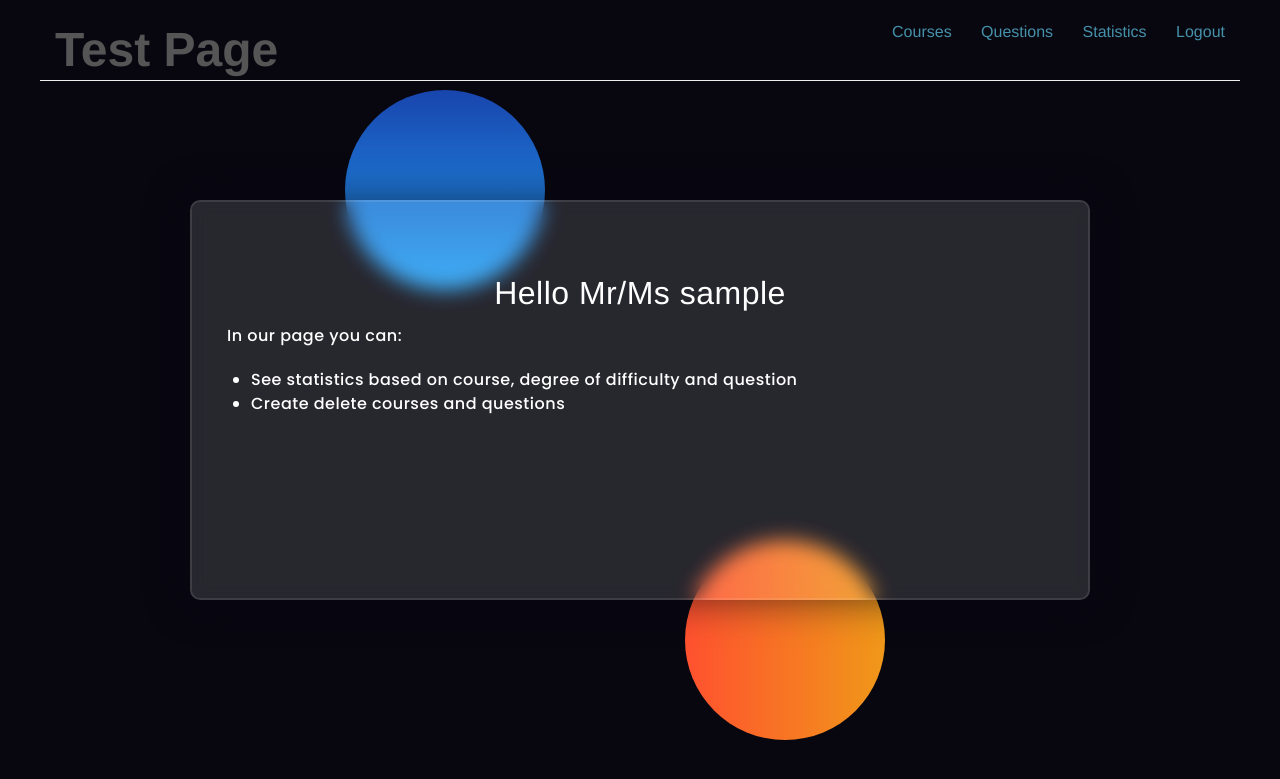
After one commit to georgepoul/test_app, a PHP site: page /teacher/teacher.php in a window 1280 px wide. The commit adds this page. Shown: the top 779 px of the page. Run offline with PHP 8.4, Linux system fonts and the light colour scheme; the visitor is signed in with stand-in values (Sample User, id 1); some libraries are stand-ins or nearby versions.

Commit message:
Added teacher home page and logout

```diff
--- /dev/null
+++ b/teacher/teacher.php
@@ -0,0 +1,40 @@
+<?php
+session_start();
+if ($_SESSION['role'] == 'Teacher') {
+?>
+
+<!DOCTYPE html>
+<html lang="en">
+<head>
+    <title>Test Page</title>
+    <link rel="stylesheet" href="../css/template.css">
+    <link rel="preconnect" href="https://fonts.gstatic.com">
+    <link rel="stylesheet" href="../https://cdnjs.cloudflare.com/ajax/libs/font-awesome/5.15.4/css/all.min.css">
+    <link href="https://fonts.googleapis.com/css2?family=Poppins:wght@300;500;600&display=swap" rel="stylesheet">
+
+    <?php
+    require('../templates/teacherHeader.inc.php');
+    ?>
+
+</head>
+<body style="background-color: #080710">
+<div class="background">
+    <div class="shape"></div>
+    <div class="shape"></div>
+</div>
+<form>
+    <h3 style="text-align: center">Hello Mr/Ms <?php echo $_SESSION['username']; ?> </h3>
+    <p style="text-align: left">In our page you can: </p>
+    <ul>
+        <li>See statistics based on course, degree of difficulty and question</li>
+        <li>Create delete courses and questions</li>
+    </ul>
+</form>
+</body>
+</html>
+
+<?php
+}else{
+    echo '<h4>401, Unauthorized</h4>';
+}
+?>
--- /dev/null
+++ b/templates/teacherHeader.inc.php
@@ -0,0 +1,23 @@
+<!DOCTYPE html>
+<html>
+<head>
+    <title><?php if (isset($title)) print($title); else print("Το καλύτερο site!"); ?></title>
+    <meta charset="UTF-8">
+    <link rel="stylesheet" href="../css/concise.min.css">
+    <link rel="stylesheet" href="../css/masthead.css">
+</head>
+<body>
+<header container class="siteHeader">
+    <div row>
+        <h1 column="4" class="log"><a href="teacher.php">Test Page</a></h1>
+        <nav column="8" class="nav">
+            <ul>
+                <li><a href="courses.php">Courses</a></li>
+                <li><a href="questions.php">Questions</a></li>
+                <li><a href="statistics.php">Statistics</a></li>
+                <li><a href="../logout.php">Logout</a></li>
+            </ul>
+        </nav>
+    </div>
+</header>
+<main container class="siteContent">
```
Also changed, not shown: homePage.php (renamed from template.php, +5 -2 lines), logIn.php (+9 -1 lines), logout.php (added, +7 -0 lines), templates/footer.inc.php (deleted, +0 -11 lines), templates/header.inc.php (+1 -6 lines).
